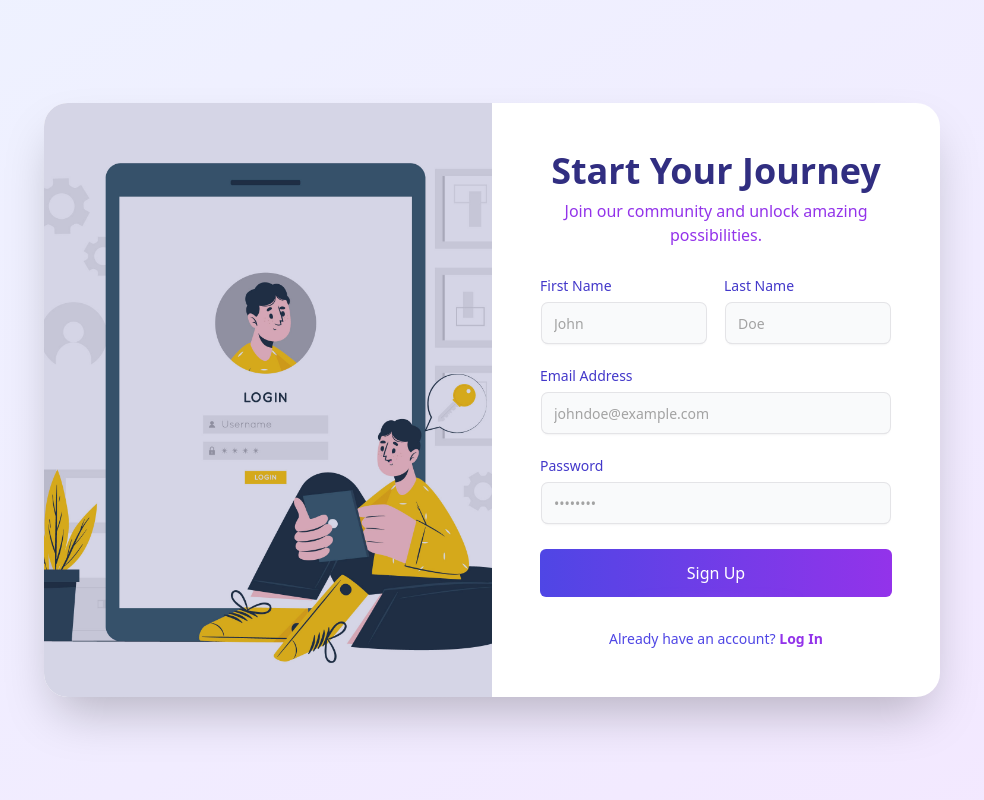
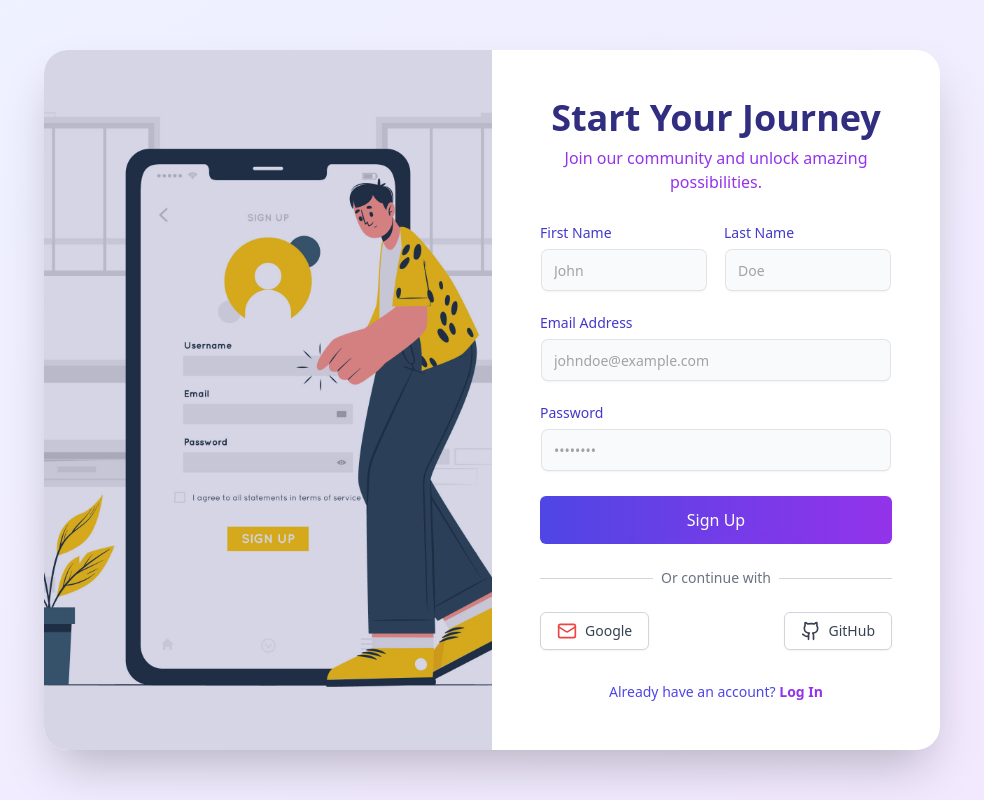
Before and after one commit to divyansharma001/Auth, a Next.js app: page /signup in a window 1280 px wide. Shown: the whole page, without its empty margins (148-1132 px from the left). Built offline with nearby package versions, Linux system fonts and the light colour scheme; no server answers.

Commit message:
Added O auth in signup page

```diff
--- a/src/components/SignupCredentials.tsx
+++ b/src/components/SignupCredentials.tsx
@@ -10,6 +10,10 @@ import { motion } from "framer-motion";
 import { Poppins, Roboto } from 'next/font/google';
 import { signupAction } from '@/app/actions/signupAction';
 import { toast } from "sonner";
+import signUpImage from '@/images/signupImage.jpg'
+import { Github, Mail } from "lucide-react";
+import { githubLogin } from "@/app/actions/githubLogin";
+import { googleLogin } from "@/app/actions/googleLogin";
 
 const poppins = Poppins({
   subsets: ['latin'],
@@ -52,7 +56,7 @@ const SignupCredentials = () => {
         <div className="w-1/2 hidden md:block relative">
           <Image
             alt='Welcome image'
-            src={image}
+            src={signUpImage}
             layout="fill"
             objectFit="cover"
             className="transition-all duration-300 transform hover:scale-105"
@@ -129,6 +133,42 @@ const SignupCredentials = () => {
             </motion.button>
           </form>
 
+          <div className="mt-6">
+            <div className="relative">
+              <div className="absolute inset-0 flex items-center">
+                <span className="w-full border-t border-gray-300" />
+              </div>
+              <div className="relative flex justify-center text-sm">
+                <span className="px-2 bg-white text-gray-500">
+                  Or continue with
+                </span>
+              </div>
+            </div>
+
+            <div className="mt-6 flex justify-between space-x-4">
+              <form action={googleLogin}>
+              <motion.button
+                whileHover={{ scale: 1.05 }}
+                whileTap={{ scale: 0.95 }}
+                className="flex-1 flex items-center justify-center px-4 py-2 border border-gray-300 rounded-md shadow-sm text-sm font-medium text-gray-700 bg-white hover:bg-gray-50 focus:outline-none focus:ring-2 focus:ring-offset-2 focus:ring-indigo-500"
+              >
+                <Mail className="w-5 h-5 mr-2 text-red-500" />
+                Google
+              </motion.button>
+              </form>
+              <form action={githubLogin}>
+              <motion.button
+                whileHover={{ scale: 1.05 }}
+                whileTap={{ scale: 0.95 }}
+                className="flex-1 flex items-center justify-center px-4 py-2 border border-gray-300 rounded-md shadow-sm text-sm font-medium text-gray-700 bg-white hover:bg-gray-50 focus:outline-none focus:ring-2 focus:ring-offset-2 focus:ring-indigo-500"
+              >
+                <Github className="w-5 h-5 mr-2" />
+                GitHub
+              </motion.button>
+              </form>
+            </div>
+          </div>
+
           <motion.div
             initial={{ opacity: 0, y: 20 }}
             animate={{ opacity: 1, y: 0 }}
```
Also changed, not shown: src/images/signupImage.jpg (added).
